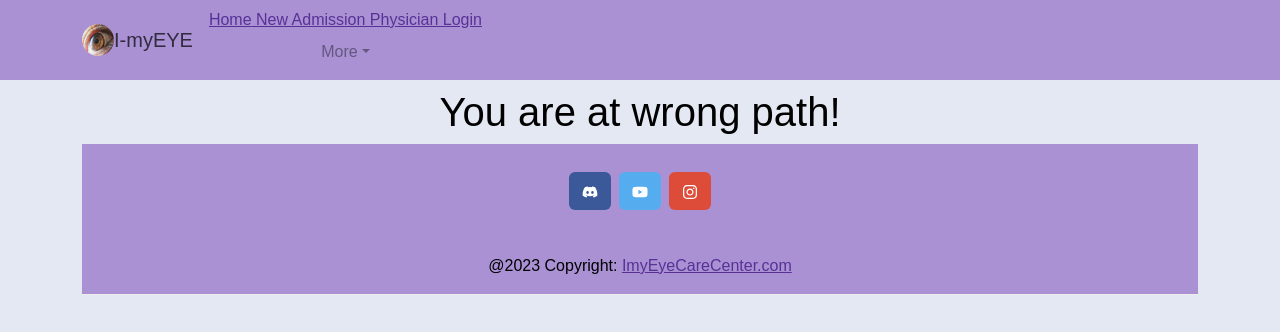
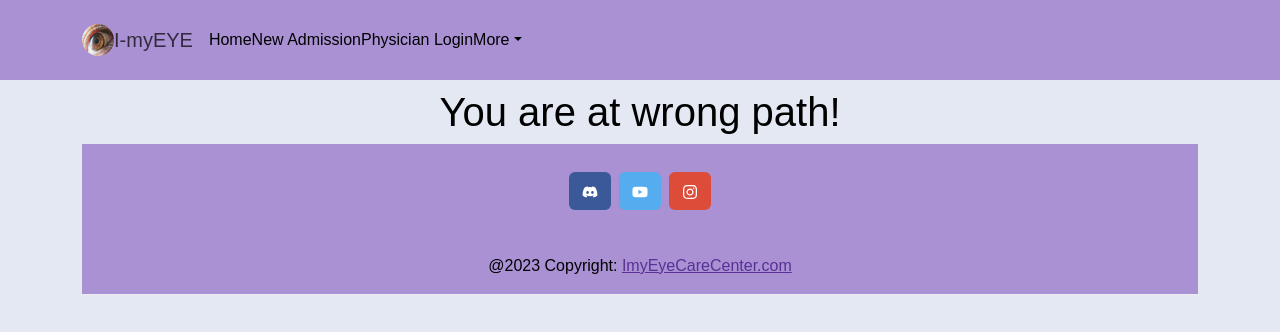
Before and after one commit to pilot-satyam/MedicalProject, a React (Create React App) app in the folder MedicalProjects/frontend/: page / in a window 1280 px wide. Shown: the top 332 px of the page. Built offline with nearby package versions, Linux system fonts and the light colour scheme.

Commit message:
test nav

```diff
--- a/MedicalProjects/frontend/src/Components/CustomNavbar.jsx
+++ b/MedicalProjects/frontend/src/Components/CustomNavbar.jsx
@@ -13,11 +13,11 @@ const CustomNavbar =()=> {
         <Navbar.Brand href="#">I-myEYE</Navbar.Brand>
         <Navbar.Toggle aria-controls="basic-navbar-nav" />
         <Navbar.Collapse id="basic-navbar-nav">
-          <Nav className="me-auto space">
-            <NavLink to="/home"> Home</NavLink>
+
+            <Nav.Link href="/home"> Home</Nav.Link>
             {/* <Nav className='me-auto'> */}
-                <NavLink to="/login"> New Admission </NavLink>
-            <NavLink to='/physicianlogin'>Physician Login</NavLink>
+                <Nav.Link href="/login"> New Admission </Nav.Link>
+            <Nav.Link href='/physicianlogin'>Physician Login</Nav.Link>
             <NavDropdown title="More" id="basic-nav-dropdown">
               <NavDropdown.Item href="/services">Services</NavDropdown.Item>
               <NavDropdown.Item href="/contactUs">
@@ -25,7 +25,7 @@ const CustomNavbar =()=> {
               </NavDropdown.Item>
               <NavDropdown.Item href="/address">Address</NavDropdown.Item>
             </NavDropdown>
-          </Nav>
+
         </Navbar.Collapse>
       </Container>
     </Navbar>
```
